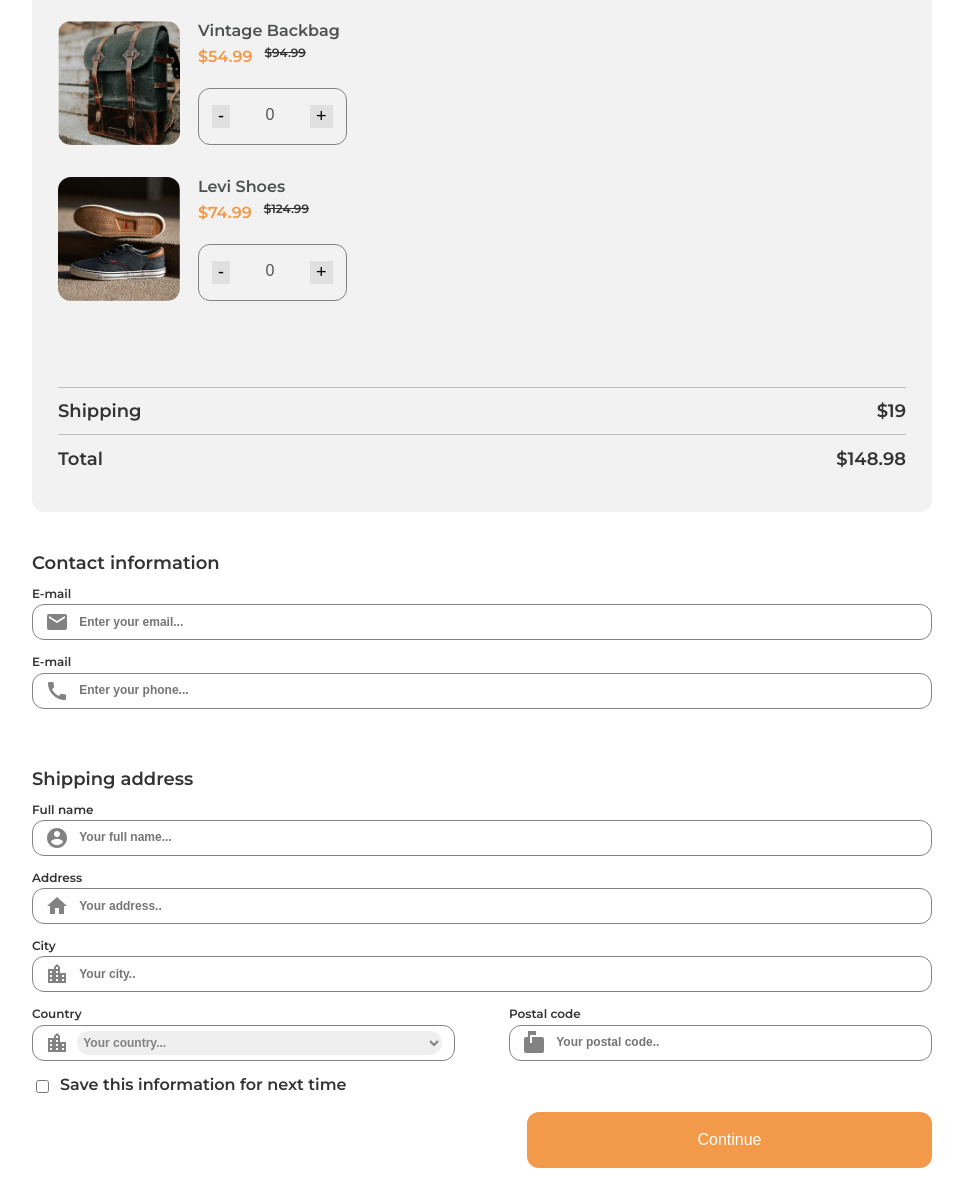
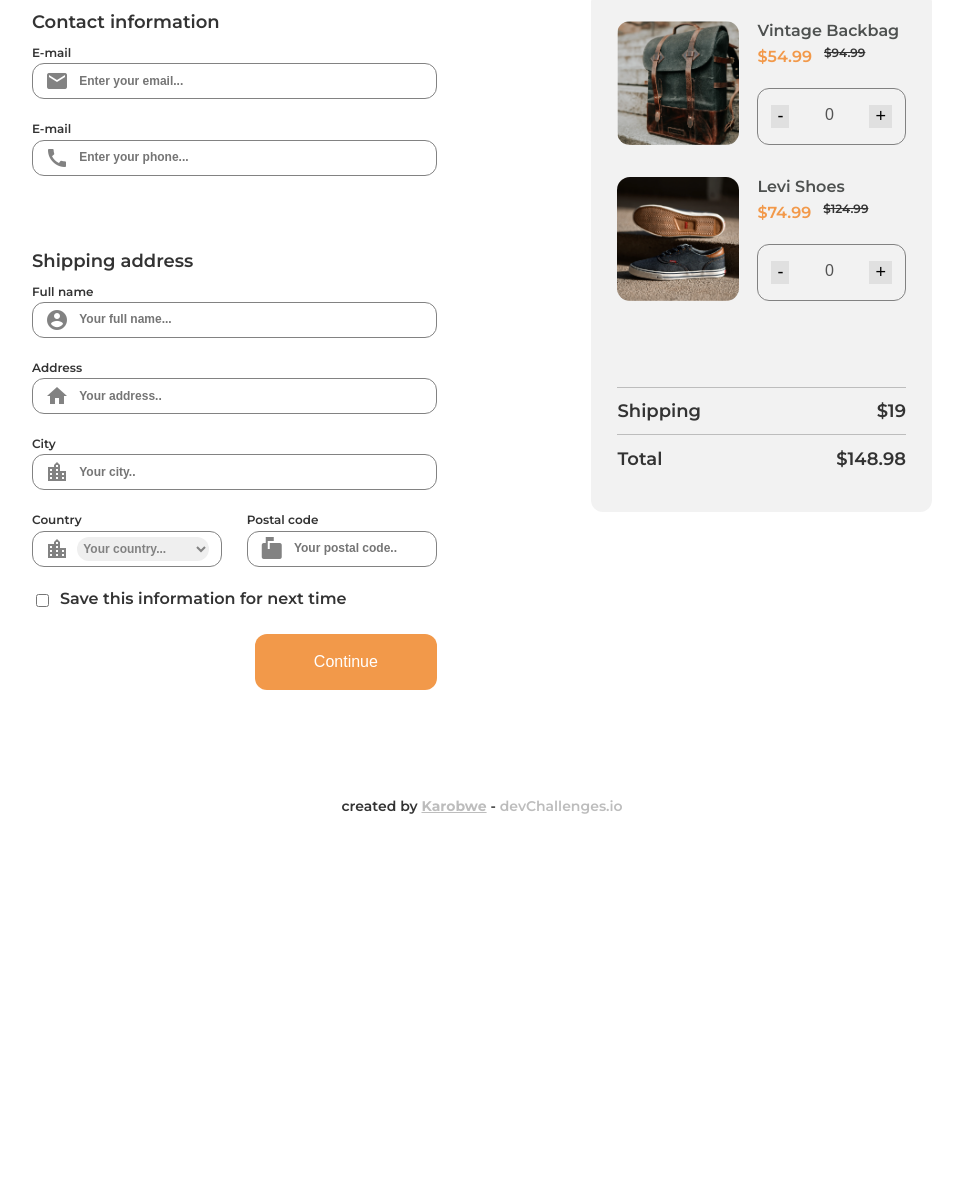
Before and after one commit to Karobwe/devchallenges-checkout-page, a website with bundled scripts: page public/index.html in a window 1280 px wide. Shown: the part 160-1345 px from the top of the page, without its empty margins (158-1121 px from the left). After the commit the page ends 999 px from the top, so only its background shows below. Built offline with nearby package versions, Linux system fonts and the light colour scheme; files whose address does not match are found by name.

Commit message:
feat: finalize desktop design

```diff
--- a/assets/styles/components/_footer.scss
+++ b/assets/styles/components/_footer.scss
@@ -0,0 +1,21 @@
+@import "../utils";
+
+footer {
+  font-size: 10px;
+  line-height: 12px;
+  text-align: center;
+
+  @include media-gte-lg {
+    font-size: 14px;
+    line-height: 17px;
+  }
+
+  a,
+  a:visited {
+    color: $grey8;
+  }
+
+  a:last-child {
+    text-decoration: none;
+  }
+}
--- a/assets/styles/components/_form.scss
+++ b/assets/styles/components/_form.scss
@@ -5,6 +5,10 @@ form {
   flex-direction: column;
   row-gap: em(45px);
   margin-top: em(40px);
+
+  @include media-gte-lg {
+    row-gap: em(60px);
+  }
 
   h3 {
     font-size: 14px;
@@ -26,6 +30,7 @@ form {
 
     @include media-gte-lg {
       margin: em(14px) auto;
+      row-gap: em(24px);
     }
 
     .form-item__container {
@@ -39,6 +44,7 @@ form {
         line-height: em(12px);
 
         @include media-gte-lg {
+          row-gap: em(16px);
           font-size: em(12px);
           line-height: em(15px);
         }
--- a/assets/styles/components/_index.scss
+++ b/assets/styles/components/_index.scss
@@ -4,14 +4,34 @@
 @import "form";
 @import "footer";
 
-main h1 {
-  font-size: em(24px);
-  line-height: em(29px);
+main {
+  h1 {
+    font-size: em(24px);
+    line-height: em(29px);
+    color: $grey9;
 
-  color: $grey9;
+    @include media-gte-lg {
+      flex-grow: 1;
+      flex-basis: 100%;
+      font-size: em(36px);
+      line-height: em(44px);
+    }
+  }
 
   @include media-gte-lg {
-    font-size: em(36px);
-    line-height: em(44px);
+    display: flex;
+    flex-wrap: wrap;
+    justify-content: space-between;
+    column-gap: em(100px);
+
+    .cart {
+      order: 2;
+      height: fit-content;
+    }
+
+    form {
+      order: 1;
+      max-width: 45%;
+    }
   }
 }
```
